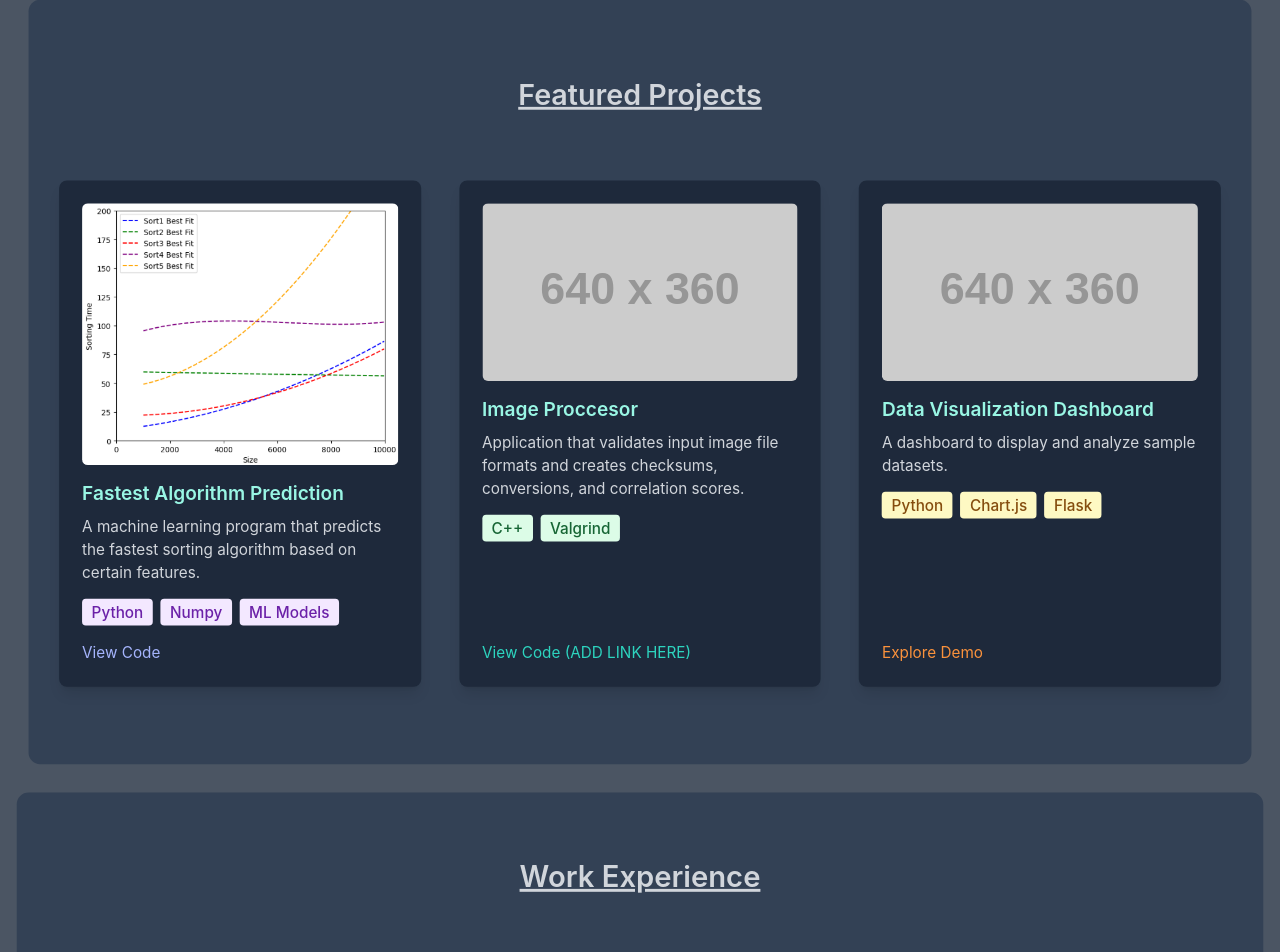
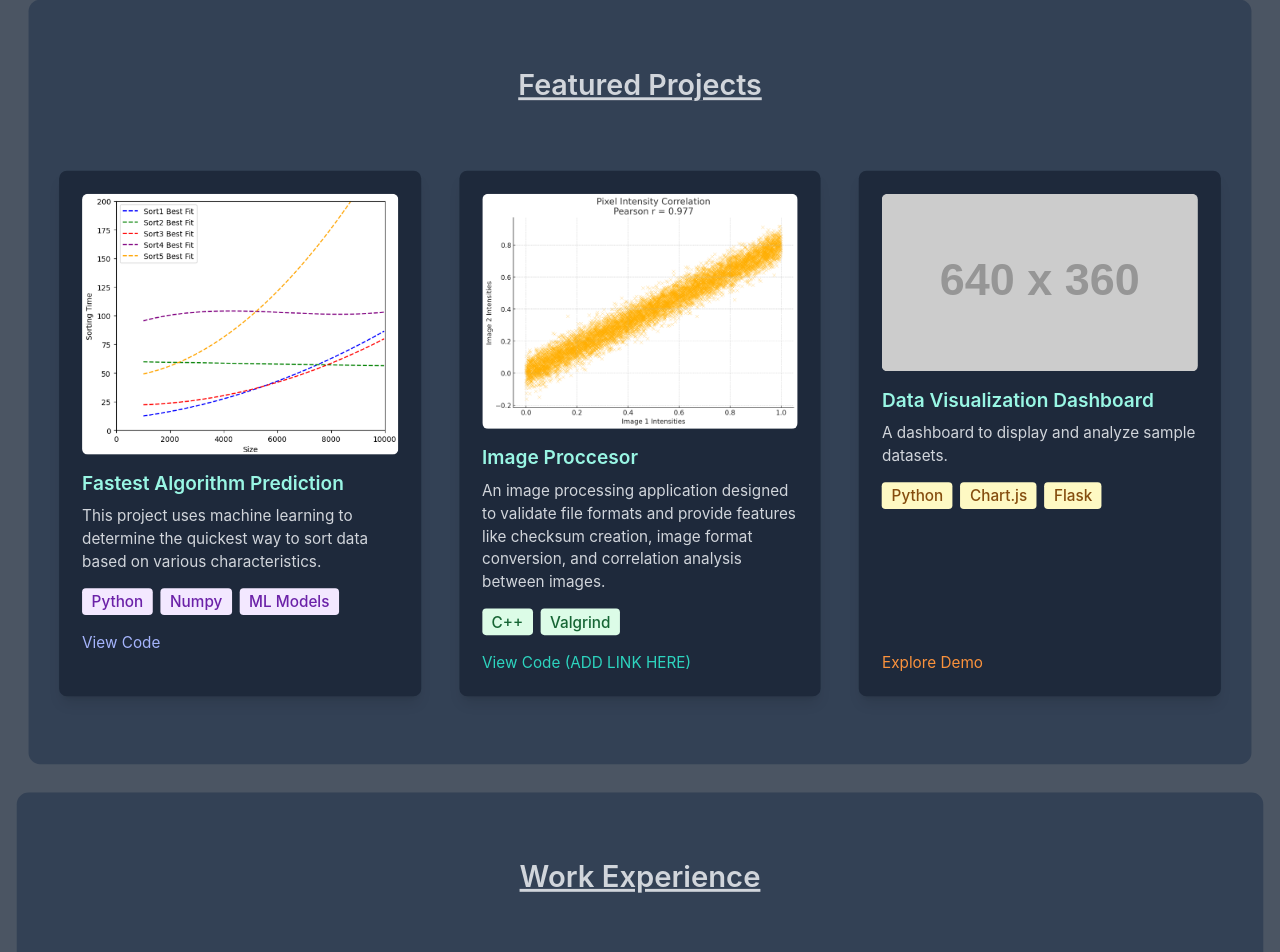
Before and after one commit to Andy-Borch/Personal-Website, a React (Create React App) app: page / in a window 1280 px wide. Shown: the part 1618-2570 px from the top of the page. Built offline with nearby package versions, Linux system fonts and the light colour scheme.

Commit message:
Added images and hosting stuff

```diff
--- a/src/PersonalWebsite.js
+++ b/src/PersonalWebsite.js
@@ -216,7 +216,7 @@ export default function PersonalWebsite() {
                   />
                   </div>
                   <h3 className="text-xl text-teal-200 font-semibold mb-2">Fastest Algorithm Prediction</h3>
-                  <p className="text-md mb-4">A machine learning program that predicts the fastest sorting algorithm based on certain features.</p>
+                  <p className="text-md mb-4">This project uses machine learning to determine the quickest way to sort data based on various characteristics.</p>
                   <div className="flex flex-wrap gap-2 mb-4">
                       <span className="bg-purple-100 text-purple-800 text-md font-medium px-2.5 py-0.5 rounded">Python</span>
                       <span className="bg-purple-100 text-purple-800 text-md font-medium px-2.5 py-0.5 rounded">Numpy</span>
@@ -228,10 +228,10 @@ export default function PersonalWebsite() {
             <div className="relative rounded-lg shadow-lg p-6 bg-slate-800 flex flex-col">
                 {/* ... existing project 2 content ... */}
                   <div className="aspect-w-16 aspect-h-9 mb-4 rounded-md overflow-hidden">
-                      <img src="https://via.placeholder.com/640x360/4A5568" alt="Project 2 Placeholder" className="object-cover w-full h-full" />
+                      <img src="/Pearson-correlation.png" alt="Project 2 Placeholder" className="object-cover w-full h-full" />
                   </div>
                   <h3 className="text-xl text-teal-200 font-semibold mb-2">Image Proccesor</h3>
-                  <p className="text-md mb-4">Application that validates input image file formats and creates checksums, conversions, and correlation scores.</p>
+                  <p className="text-md mb-4">An image processing application designed to validate file formats and provide features like checksum creation, image format conversion, and correlation analysis between images.</p>
                   <div className="flex flex-wrap gap-2 mb-4">
                       <span className="bg-green-100 text-green-800 text-md font-medium px-2.5 py-0.5 rounded">C++</span>
                       <span className="bg-green-100 text-green-800 text-md font-medium px-2.5 py-0.5 rounded">Valgrind</span>
```
Also changed, not shown: package.json (+5 -2 lines), public/Pearson-correlation.png (added).
